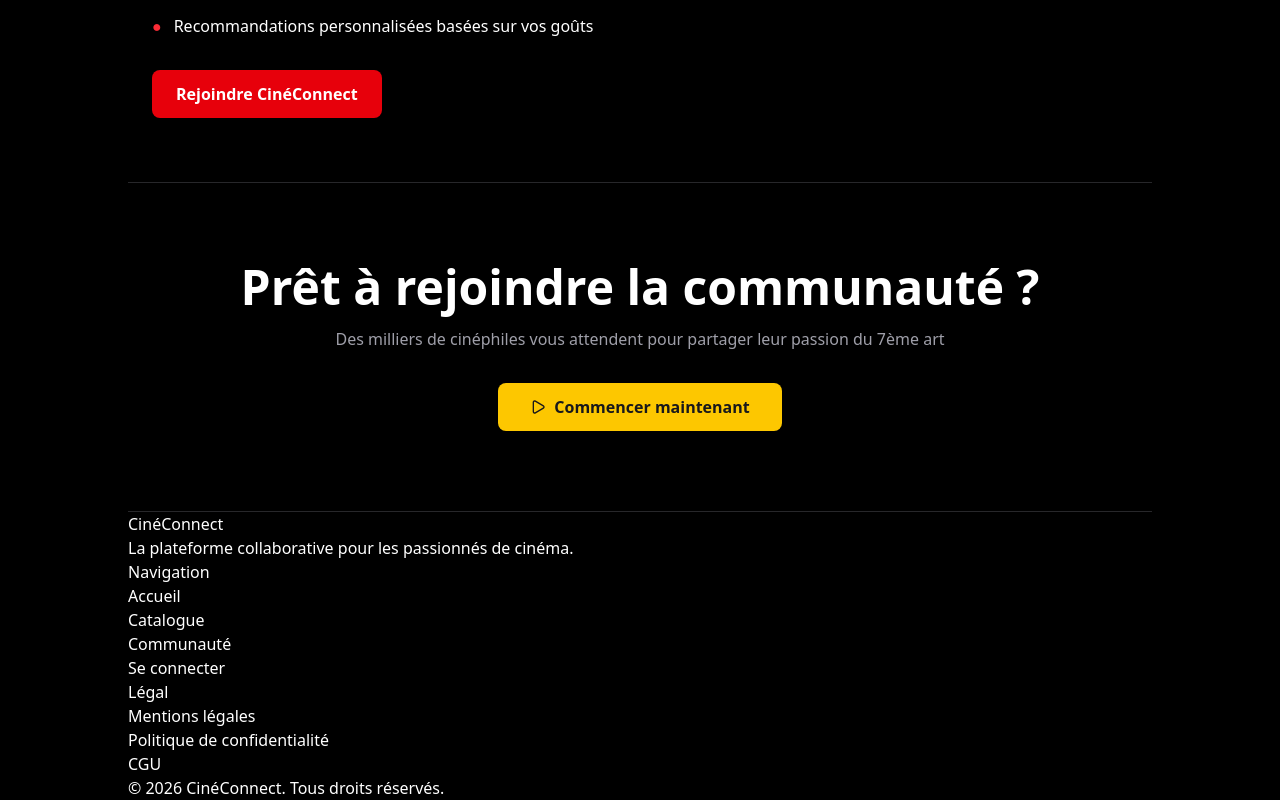
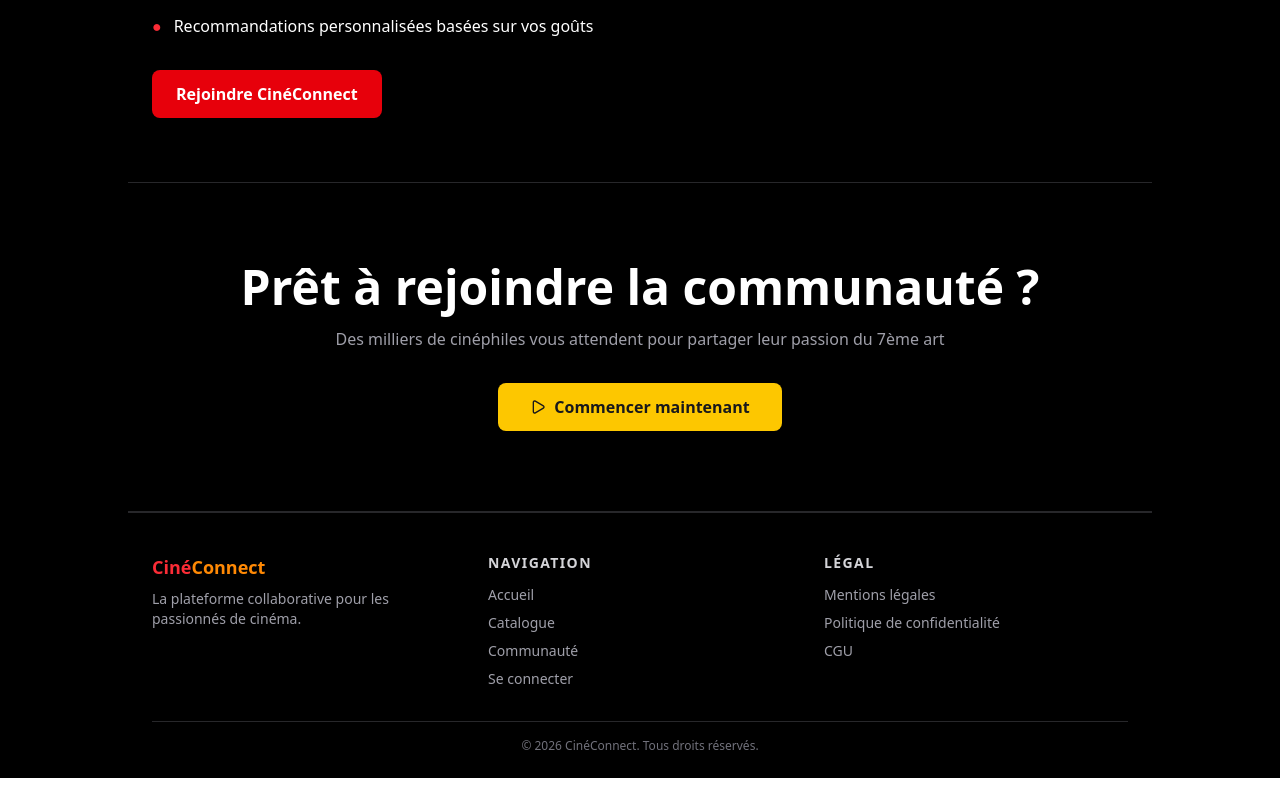
Before and after one commit to loaiattar/cine-connect, a React app in the folder apps/frontend/: page / in a window 1280 px wide. Shown: the part 1361-2161 px from the top of the page. After the commit the page ends 2139 px from the top, so only its background shows below. Built offline with nearby package versions, Linux system fonts and the light colour scheme; the HTML template or start-up script is replaced by a standard one.

Commit message:
feat: add Tailwind styling to landing page footer

```diff
--- a/apps/frontend/src/routes/index.tsx
+++ b/apps/frontend/src/routes/index.tsx
@@ -143,31 +143,34 @@ function Index() {
                 </button>
             </section>
 
-            <footer>
-                <div>
+            <footer className="border-t border-zinc-800 px-6 pt-10 pb-6 text-white">
+                <div className="grid grid-cols-1 md:grid-cols-3 gap-8 mb-8">
                     <div>
-                        <p>CinéConnect</p>
-                        <p>La plateforme collaborative pour les passionnés de cinéma.</p>
+                        <p className="text-lg font-bold mb-2">
+                            <span className="text-red-500">Ciné</span>
+                            <span className="text-orange-400">Connect</span>
+                        </p>
+                        <p className="text-sm text-zinc-400">La plateforme collaborative pour les passionnés de cinéma.</p>
                     </div>
                     <div>
-                        <p>Navigation</p>
-                        <ul>
-                            <li>Accueil</li>
-                            <li>Catalogue</li>
-                            <li>Communauté</li>
-                            <li>Se connecter</li>
+                        <p className="text-sm font-semibold text-zinc-300 uppercase tracking-widest mb-3">Navigation</p>
+                        <ul className="space-y-2 text-sm text-zinc-400">
+                            <li className="hover:text-white cursor-pointer transition-colors">Accueil</li>
+                            <li className="hover:text-white cursor-pointer transition-colors">Catalogue</li>
+                            <li className="hover:text-white cursor-pointer transition-colors">Communauté</li>
+                            <li className="hover:text-white cursor-pointer transition-colors">Se connecter</li>
                         </ul>
                     </div>
                     <div>
-                        <p>Légal</p>
-                        <ul>
-                            <li>Mentions légales</li>
-                            <li>Politique de confidentialité</li>
-                            <li>CGU</li>
+                        <p className="text-sm font-semibold text-zinc-300 uppercase tracking-widest mb-3">Légal</p>
+                        <ul className="space-y-2 text-sm text-zinc-400">
+                            <li className="hover:text-white cursor-pointer transition-colors">Mentions légales</li>
+                            <li className="hover:text-white cursor-pointer transition-colors">Politique de confidentialité</li>
+                            <li className="hover:text-white cursor-pointer transition-colors">CGU</li>
                         </ul>
                     </div>
                 </div>
-                <div>
+                <div className="border-t border-zinc-800 pt-4 text-center text-xs text-zinc-500">
                     <p>© 2026 CinéConnect. Tous droits réservés.</p>
                 </div>
             </footer>
```
